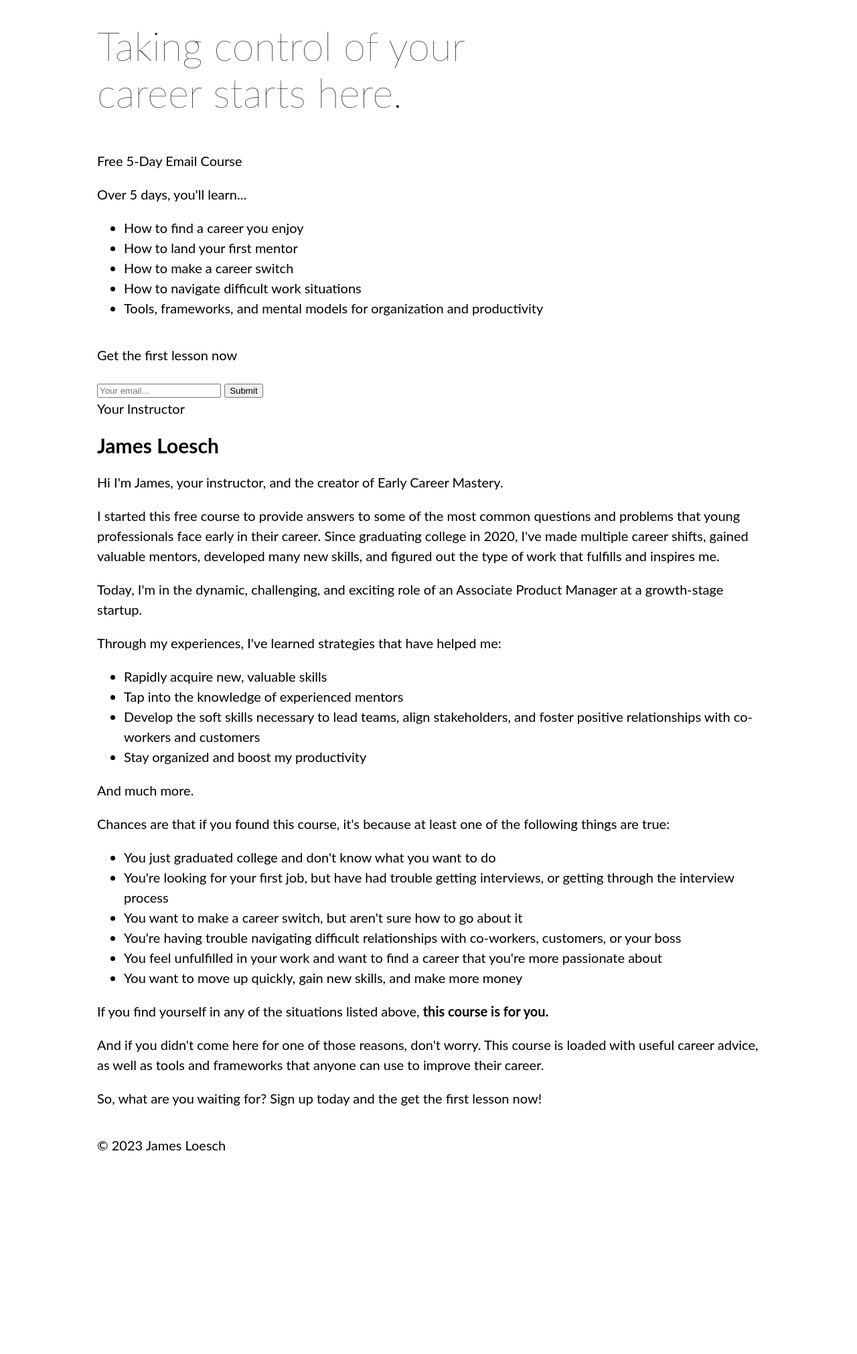
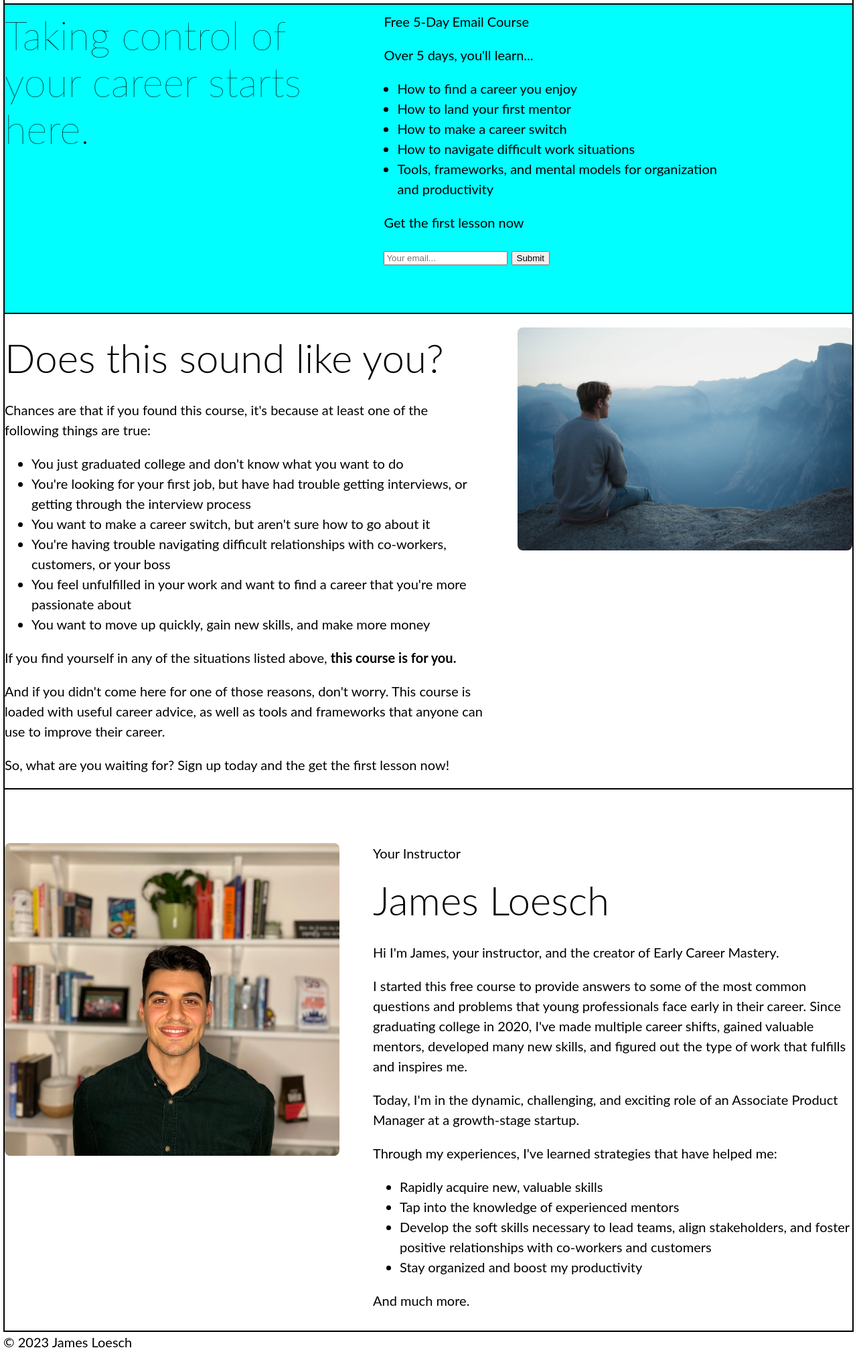
Before and after one commit to archduek/career-course, a plain HTML site: page index.html in a window 1280 px wide. Shown: the part 87-2109 px from the top of the page at 67% size. Before the commit the page ends 1837 px from the top, so only its background shows below. Drawn offline with Linux system fonts and the light colour scheme.

Commit message:
Layout complete, design still in progress

```diff
--- a/index.html
+++ b/index.html
@@ -9,11 +9,15 @@
 </head>
 
 <body id="landing" cz-shortcut-listen="true">
+
+    <main>
+        <div id="full-span-container">
+            <div id="container-zero">
                 <section id="masthead">
                     <h1>Early Career Mastery</h1>
                 </section>
-
-    <main>
+            </div>
+            <div id="container-one">
                 <div id="body-copy-container">
                     <section id="leadcopy">
                         <p id="lead-copy-paragraph">Taking control of your career starts here.</p>
@@ -28,58 +32,89 @@
                             <li>How to navigate difficult work situations</li>
                             <li>Tools, frameworks, and mental models for organization and productivity</li>
                         </ul>
-            </section>
                         <section class="email-cta-container">
                             <section class="email-cta">
                                 <p>Get the first lesson now</p>
                             </section>
                             <div class="form-block w-form">
-                    <form id="email-form" name="email-form" data-name="Email Form" method="get" class="form-2 w-clearfix" aria-label="Email Form">
+                                <form id="email-form" name="email-form" data-name="Email Form" method="get" class="form-2 w-clearfix"
+                                    aria-label="Email Form">
 
-                        <input type="email" class="input w-input" max-length="256" name="email" data-name="Email" placeholder="Your email..." id="email" required>
+                                    <input type="email" class="input w-input" max-length="256" name="email" data-name="Email"
+                                        placeholder="Your email..." id="email" required>
                                     <input type="submit" value="Submit" data-wait="Wait..." class="button w-button">
 
                                 </form>
                             </div>
                         </section>
+                    </section>
                 </div>
-        <section id="instructor" class="section about-the-author wf-section">
-            <div class="page-container about-the-author">
-                <div class="label">Your Instructor</div>
-                <div class="spacer-30-px"></div>
-                <h2 class="instructor -name">James Loesch</h2>
-                <p class="hero-paragraph">
-                    Hi I'm James, your instructor, and the creator of Early Career Mastery.
-                </p>
-                <p>I started this free course to provide answers to some of the most common questions and problems that young professionals
-                face early in their career. Since graduating college in 2020, I've made multiple career shifts, gained valuable mentors, developed many new skills,
-                and figured out the type of work that fulfills and inspires me.</p>
-                <p>Today, I'm in the dynamic, challenging, and exciting role of an Associate Product Manager at a growth-stage startup.</p>
-                <p>Through my experiences, I've learned strategies that have helped me:</p>
-                <ul id="experience-copy">
-                    <li>Rapidly acquire new, valuable skills</li>
-                    <li>Tap into the knowledge of experienced mentors</li>
-                    <li>Develop the soft skills necessary to lead teams, align stakeholders, and foster positive relationships with co-workers and
-                    customers</li>
-                    <li>Stay organized and boost my productivity</li>
-                </ul>
-                <p>And much more.</p>
+            </div>
+
+            <div id="container-two">
+                <section id="student">
+                    <div class="who-you-are-container">
+                        <h2 class="student-description">Does this sound like you?</h2>
                         <p>Chances are that if you found this course, it's because at least one of the following things are true:</p>
                         <ul id="experience-copy">
                             <li>You just graduated college and don't know what you want to do</li>
-                    <li>You're looking for your first job, but have had trouble getting interviews, or getting through the interview process</li>
+                            <li>You're looking for your first job, but have had trouble getting interviews, or getting through the
+                                interview
+                                process</li>
                             <li>You want to make a career switch, but aren't sure how to go about it</li>
                             <li>You're having trouble navigating difficult relationships with co-workers, customers, or your boss</li>
                             <li>You feel unfulfilled in your work and want to find a career that you're more passionate about</li>
                             <li>You want to move up quickly, gain new skills, and make more money</li>
                         </ul>
                         <p>If you find yourself in any of the situations listed above, <strong>this course is for you.</strong></p>
-                <p>And if you didn't come here for one of those reasons, don't worry. This course is loaded with useful career advice, as well as tools and frameworks that anyone can use to improve their
+                        <p>And if you didn't come here for one of those reasons, don't worry. This course is loaded with useful career
+                            advice, as well as tools and frameworks that anyone can use to improve their
                             career.</p>
                         <p>So, what are you waiting for? Sign up today and the get the first lesson now!</p>
-                <div class="instructor-image"></div>
+                    </div>
+                    <div class="student-image-container">
+                        <img src="elijah-hiett-wW0BUXTTUmU-unsplash.jpg" alt="Person sitting on cliff edge">
                     </div>
                 </section>
+            </div>
+
+            <div id="container-three">
+                <section id="instructor">
+                    <div class="instructor-image-container">
+                        <img src="headshot-2023.jpg" alt="James Loesch">
+                    </div>
+                    <div class="page-container about-the-author">
+                        <section class="words-container">
+                            <div class="label">Your Instructor</div>
+                            <div class="spacer-30-px"></div>
+                            <h2 class="instructor-name">James Loesch</h2>
+                            <p class="hero-paragraph">
+                                Hi I'm James, your instructor, and the creator of Early Career Mastery.
+                            </p>
+                            <p>I started this free course to provide answers to some of the most common questions and problems that
+                                young professionals
+                                face early in their career. Since graduating college in 2020, I've made multiple career shifts, gained
+                                valuable mentors, developed many new skills,
+                                and figured out the type of work that fulfills and inspires me.</p>
+                            <p>Today, I'm in the dynamic, challenging, and exciting role of an Associate Product Manager at a
+                                growth-stage startup.</p>
+                            <p>Through my experiences, I've learned strategies that have helped me:</p>
+                            <ul id="experience-copy">
+                                <li>Rapidly acquire new, valuable skills</li>
+                                <li>Tap into the knowledge of experienced mentors</li>
+                                <li>Develop the soft skills necessary to lead teams, align stakeholders, and foster positive
+                                    relationships with co-workers and
+                                    customers</li>
+                                <li>Stay organized and boost my productivity</li>
+                            </ul>
+                            <p>And much more.</p>
+                        </section>
+                    </div>
+                </section>
+            </div>
+
+        </div>
+
     </main>
 
     <footer>
--- a/style.css
+++ b/style.css
@@ -3,7 +3,6 @@
 }
 
 body {
-    max-width: 50em;
     margin-top: 5px;
     margin-right: auto;
     margin-bottom: 0px;
@@ -18,23 +17,149 @@ body {
     flex-direction: column;
 }
 
+main {
+    background-color: #fff;
+}
+
+div#full-span-container {
+    border: solid 1px black;
+}
+
 div#body-copy-container {
     display: flex;
-    flex-direction: column;
+    max-width: 100%;
+    gap: 60px;
+    padding-top: 10px;
+    padding-bottom: 10px;
+    margin-bottom: 3em;
+    margin-left: auto;
+    margin-right: auto;
+    margin-top: 0;
 }
 
 section#leadcopy {
     overflow: hidden;
-    max-width: 60%;
+    max-width: 40%;
     padding-bottom: 2px;
     line-height: 70px;
     font-weight: lighter;
     font-size: 60px;
 }
 
+section#subcopy {
+    overflow: hidden;
+    max-width: 40%;
+    margin-top: 0px;
+    margin-left: 0px;
+    margin-bottom: 0px;
+    margin-right: 0px;
+}
+
 p#lead-copy-paragraph {
-    margin-top: 0.5em;
+    margin-top: 0em;
     margin-left: auto;
     margin-bottom: 0.5em;
     margin-right: auto;
 }
+
+ul#benefits-copy {
+    padding-left: 20px;
+    padding-right: 0px;
+    padding-bottom: 0px;
+    padding-top: 0px;
+}
+
+p {
+    margin-top: 0em;
+}
+
+section#instructor {
+    margin-top: 4em;
+    margin-right: auto;
+    margin-bottom: 0.5em;
+    margin-left: auto;
+}
+
+div.label {
+    font-size: 20px;
+    font-weight: normal;
+    padding-bottom: 10px;
+}
+
+div.spacer-30-px {
+    margin-top: 1em;
+    margin-right: auto;
+    margin-left: auto;
+    margin-bottom: 1em;
+}
+
+h2.instructor-name {
+    font-size: 60px;
+    font-weight: 300;
+    margin-top: 0.5em;
+    margin-bottom: 0.8em;
+}
+
+div.page-container {
+    display: flex;
+    justify-content: center;
+    align-items: center;
+}
+
+section#student {
+    display: block;
+
+}
+
+div.instructor-image-container {
+    display: block;
+}
+
+img {
+    border-radius: 8px;
+    width: 500px;
+    height: auto;
+    margin-bottom: 2em;
+}
+
+section#student {
+    display: flex;
+    margin-top: 1em;
+    margin-right: auto;
+    margin-left: auto;
+    margin-bottom: 0;
+    gap: 50px;
+}
+
+section#instructor {
+    display: flex;
+
+    gap: 50px;
+}
+
+h2.student-description {
+    font-size: 60px;
+    font-weight: 300;
+    margin-top: 0.5em;
+    margin-bottom: 0.8em;
+}
+
+div#container-zero {
+    border: solid black 1px;
+}
+
+div#container-one {
+    border: solid black 1px;
+    display: flex;
+    align-items: center;
+    justify-content: center;
+    background-color: aqua;
+}
+
+div#container-two {
+    border: solid black 1px;
+}
+
+div#container-three {
+    border: solid black 1px;
+}
```
Also changed, not shown: elijah-hiett-wW0BUXTTUmU-unsplash.jpg (added), headshot-2023.jpg (added). Lines whose indentation alone changed are shown as unchanged.
